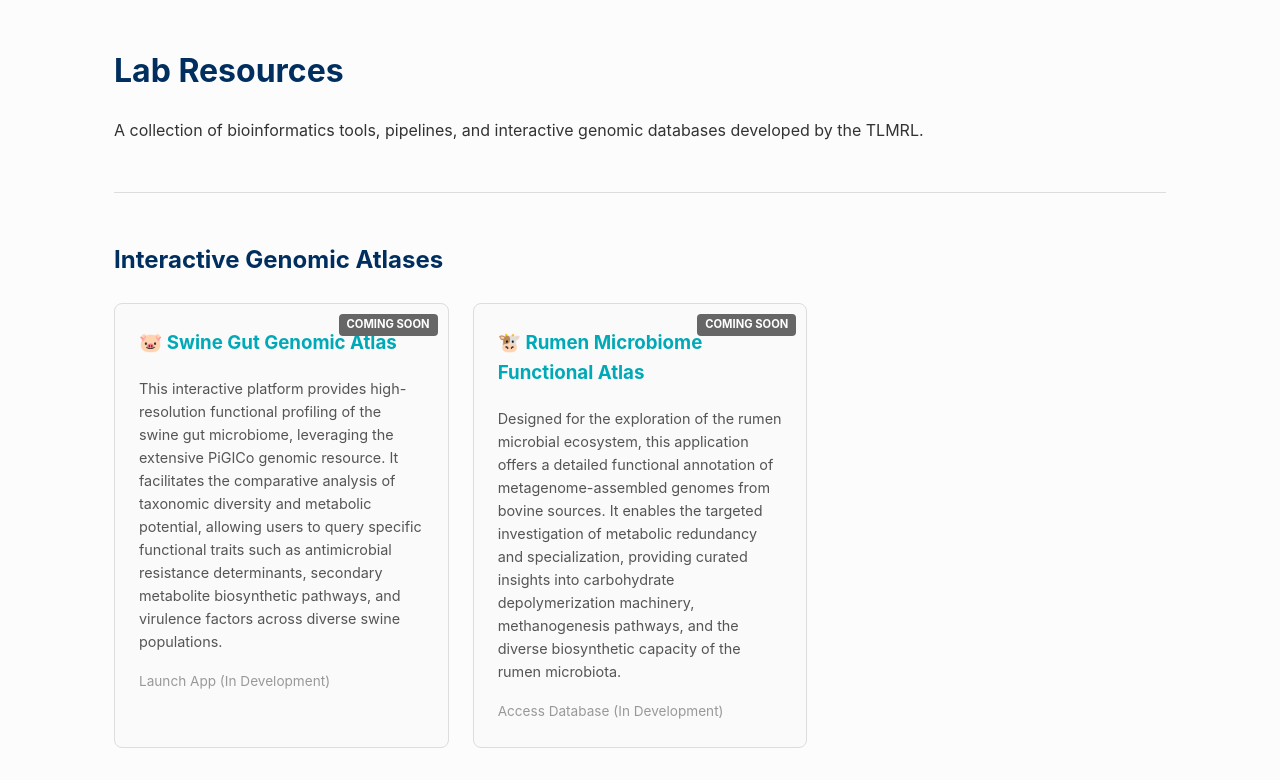
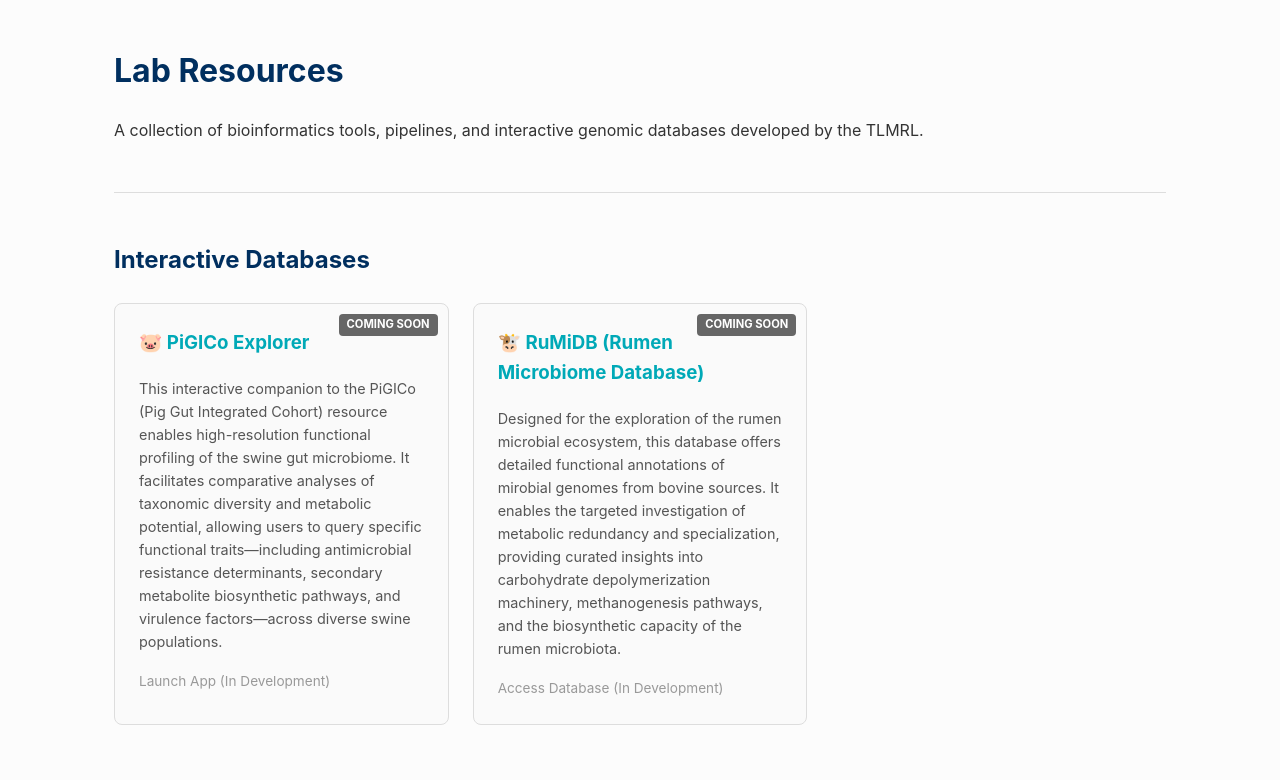
Before and after one commit to TLMicrobiomeLab/tlmicrobiomelab.github.io, a Jekyll site: the page built from resources.md, in a window 1280 px wide and 900 px high, cut to the strip 120-900 px from the top of the window. Built offline with Jekyll 4.4.1, drawn with Linux system fonts in a browser that asks for light colours.

Commit message:
Revise titles and descriptions in resources.md
Updated titles and descriptions for interactive genomic resources.

```diff
--- a/resources.md
+++ b/resources.md
@@ -13,16 +13,16 @@ permalink: /resources/
 
 <hr style="border: 0; border-top: 1px solid #ddd; margin-bottom: 3rem;">
 
-<h2 style="color: #002F5F; margin-bottom: 1.5rem;">Interactive Genomic Atlases</h2>
+<h2 style="color: #002F5F; margin-bottom: 1.5rem;">Interactive Databases</h2>
 
 <div style="display: grid; grid-template-columns: repeat(auto-fill, minmax(300px, 1fr)); gap: 1.5rem; margin-bottom: 3rem;">
 
     <div style="border: 1px solid #ddd; border-radius: 8px; padding: 1.5rem; background-color: #fafafa; position: relative;">
         <span style="position: absolute; top: 10px; right: 10px; background-color: #666; color: white; padding: 2px 8px; border-radius: 4px; font-size: 0.7rem; font-weight: bold; text-transform: uppercase;">Coming Soon</span>
 
-        <h3 style="margin-top: 0; color: #00A9B7;">🐷 Swine Gut Genomic Atlas</h3>
+        <h3 style="margin-top: 0; color: #00A9B7;">🐷 PiGICo Explorer</h3>
         <p style="font-size: 0.9rem; color: #555; line-height: 1.6;">
-            This interactive platform provides high-resolution functional profiling of the swine gut microbiome, leveraging the extensive PiGICo genomic resource. It facilitates the comparative analysis of taxonomic diversity and metabolic potential, allowing users to query specific functional traits such as antimicrobial resistance determinants, secondary metabolite biosynthetic pathways, and virulence factors across diverse swine populations.
+            This interactive companion to the PiGICo (Pig Gut Integrated Cohort) resource enables high-resolution functional profiling of the swine gut microbiome. It facilitates comparative analyses of taxonomic diversity and metabolic potential, allowing users to query specific functional traits—including antimicrobial resistance determinants, secondary metabolite biosynthetic pathways, and virulence factors—across diverse swine populations.
         </p>
         <span style="font-size: 0.85rem; color: #999; cursor: not-allowed;">Launch App (In Development)</span>
     </div>
@@ -30,9 +30,9 @@ permalink: /resources/
     <div style="border: 1px solid #ddd; border-radius: 8px; padding: 1.5rem; background-color: #fafafa; position: relative;">
         <span style="position: absolute; top: 10px; right: 10px; background-color: #666; color: white; padding: 2px 8px; border-radius: 4px; font-size: 0.7rem; font-weight: bold; text-transform: uppercase;">Coming Soon</span>
 
-        <h3 style="margin-top: 0; color: #00A9B7;">🐮 Rumen Microbiome Functional Atlas</h3>
+        <h3 style="margin-top: 0; color: #00A9B7;">🐮 RuMiDB (Rumen Microbiome Database)</h3>
         <p style="font-size: 0.9rem; color: #555; line-height: 1.6;">
-            Designed for the exploration of the rumen microbial ecosystem, this application offers a detailed functional annotation of metagenome-assembled genomes from bovine sources. It enables the targeted investigation of metabolic redundancy and specialization, providing curated insights into carbohydrate depolymerization machinery, methanogenesis pathways, and the diverse biosynthetic capacity of the rumen microbiota.
+            Designed for the exploration of the rumen microbial ecosystem, this database offers detailed functional annotations of mirobial genomes from bovine sources. It enables the targeted investigation of metabolic redundancy and specialization, providing curated insights into carbohydrate depolymerization machinery, methanogenesis pathways, and the biosynthetic capacity of the rumen microbiota.
         </p>
         <span style="font-size: 0.85rem; color: #999; cursor: not-allowed;">Access Database (In Development)</span>
     </div>
```
